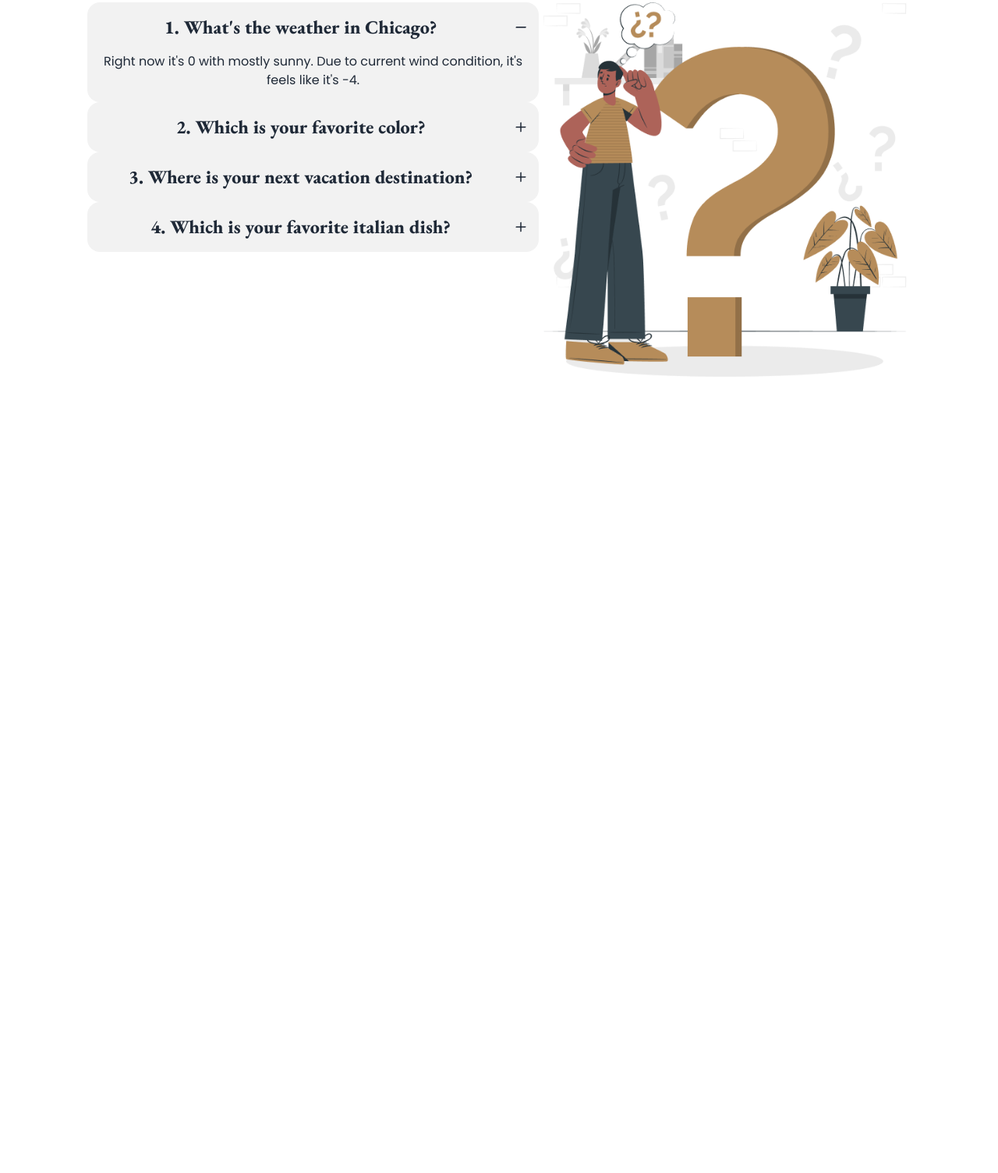
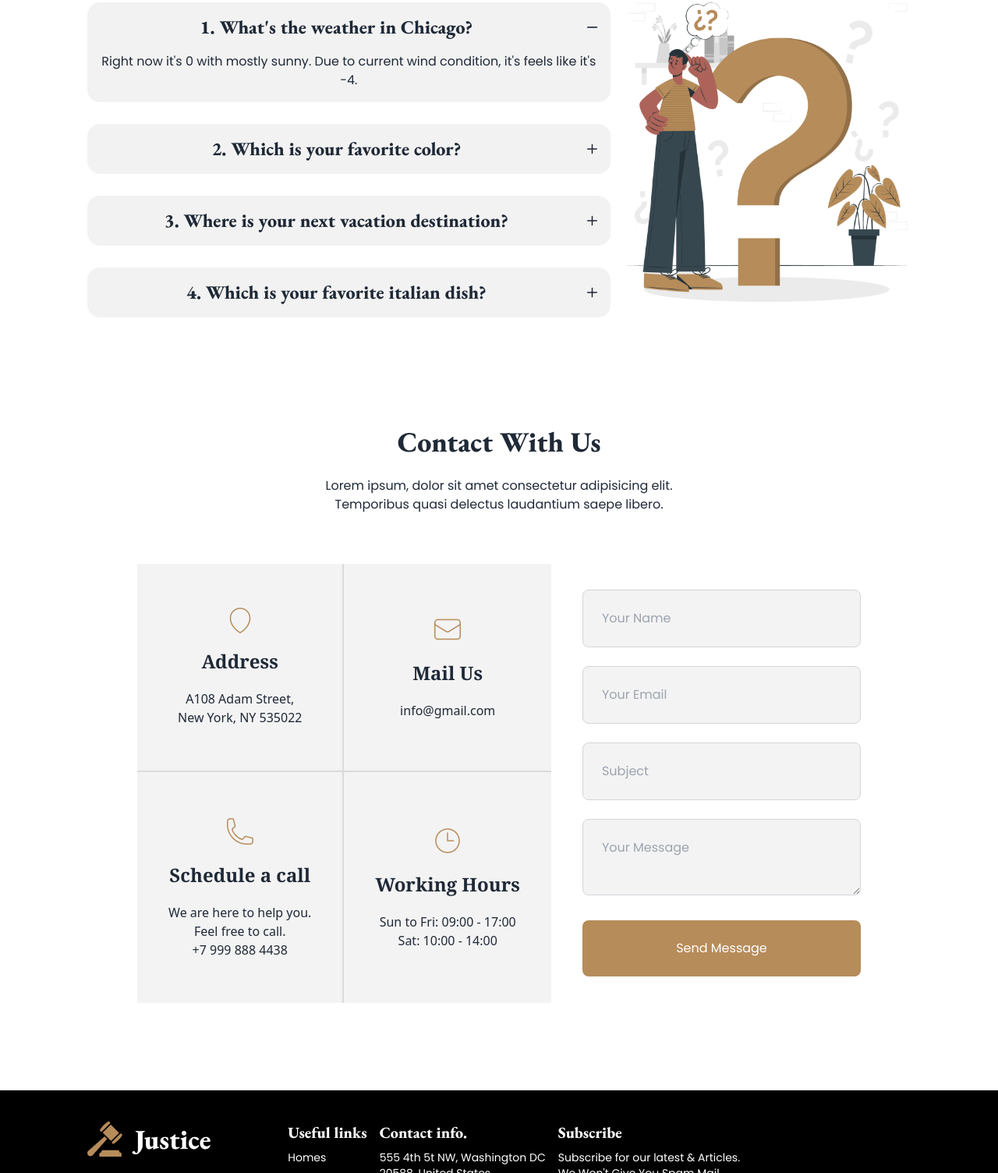
Before and after one commit to asif-444/Legal-Help, a plain HTML site: page index.html in a window 1280 px wide. Shown: the part 2814-4318 px from the top of the page at 78% size. Before the commit the page ends 3297 px from the top, so only its background shows below. Drawn offline with nearby package versions, Linux system fonts and the light colour scheme.

Commit message:
almost finished

```diff
--- a/index.html
+++ b/index.html
@@ -57,7 +57,7 @@
       <div class="flex justify-around items-center sm:px-4 mt-14">
 
         <div>
-                    <img  src="/images/logo2.png " alt="">
+          <img src="/images/logo2.png " alt="">
         </div>
 
         <div class=" flex justify-center poppins ">
@@ -93,8 +93,7 @@
               excepturi exercitationem quasi. In deleniti eaque aut repudiandae et a id nisi.</p>
             <div class="flex justify-center gap-2">
               <form action="text" class="poppins btn  border-none w-96 h-10 ">
-                                <input type="text" placeholder="Search your services"
-                                    class="outline-none bg-transparent">
+                <input type="text" placeholder="Search your services" class="outline-none bg-transparent">
               </form>
               <button
                 class="poppins btn bg-primary-color border-none text-white w-36 h-10 hover:bg-cyan-900">Search</button>
@@ -110,11 +109,12 @@
       <div class=" text-center">
         <h2 class=" evergreen text-4xl font-extrabold">The Legal Practice Area</h2>
         <p class="poppins text-xl font-normal pt-6">Lorem ipsum dolor sit , adipisicing elit. Iste
-                    delectus aliquid quod et adipisci. <br> Lorem ipsum dolor sit, amet consectetur adipisicing elit. Impedit, quo?</p>
+          delectus aliquid quod et adipisci. <br> Lorem ipsum dolor sit, amet consectetur adipisicing elit. Impedit,
+          quo?</p>
       </div>
 
       <!-- grid area -->
-            <div class="pt-16 gap-2 grid grid-cols-1 md:grid-cols-2 lg:grid-cols-3 " >
+      <div class="pt-16 gap-2 grid grid-cols-1 md:grid-cols-2 lg:grid-cols-3 ">
         <div class="card w-96 bg-base-100 ">
           <figure class="px-10 pt-10">
             <img src="/images/business.png" alt="" class="rounded-xl" />
@@ -123,7 +123,8 @@
             <h2 class="card-title evergreen text-3xl font-extrabold">Business Law</h2>
             <p class="poppins pt-6">Lorem ipsum dolor sit amet consectetur adipisicing elit. Eum, iste.</p>
             <div class="card-actions">
-                        <button class=" text-primary-color "><i class="fa-solid fa-circle-arrow-right text-3xl hover:text-cyan-900"></i></button>
+              <button class=" text-primary-color "><i
+                  class="fa-solid fa-circle-arrow-right text-3xl hover:text-cyan-900"></i></button>
             </div>
           </div>
         </div>
@@ -136,7 +137,8 @@
             <h2 class="card-title evergreen text-3xl font-extrabold">Business Law</h2>
             <p class="poppins pt-6">Lorem ipsum dolor sit amet consectetur adipisicing elit. Eum, iste.</p>
             <div class="card-actions">
-                        <button class=" text-primary-color "><i class="fa-solid fa-circle-arrow-right text-3xl hover:text-cyan-900"></i></button>
+              <button class=" text-primary-color "><i
+                  class="fa-solid fa-circle-arrow-right text-3xl hover:text-cyan-900"></i></button>
             </div>
           </div>
         </div>
@@ -149,7 +151,8 @@
             <h2 class="card-title evergreen text-3xl font-extrabold">Business Law</h2>
             <p class="poppins pt-6">Lorem ipsum dolor sit amet consectetur adipisicing elit. Eum, iste.</p>
             <div class="card-actions">
-                        <button class=" text-primary-color "><i class="fa-solid fa-circle-arrow-right text-3xl hover:text-cyan-900"></i></button>
+              <button class=" text-primary-color "><i
+                  class="fa-solid fa-circle-arrow-right text-3xl hover:text-cyan-900"></i></button>
             </div>
           </div>
         </div>
@@ -162,7 +165,8 @@
             <h2 class="card-title evergreen text-3xl font-extrabold">Business Law</h2>
             <p class="poppins pt-6">Lorem ipsum dolor sit amet consectetur adipisicing elit. Eum, iste.</p>
             <div class="card-actions">
-                        <button class=" text-primary-color "><i class="fa-solid fa-circle-arrow-right text-3xl hover:text-cyan-900"></i></button>
+              <button class=" text-primary-color "><i
+                  class="fa-solid fa-circle-arrow-right text-3xl hover:text-cyan-900"></i></button>
             </div>
           </div>
         </div>
@@ -175,7 +179,8 @@
             <h2 class="card-title evergreen text-3xl font-extrabold">Business Law</h2>
             <p class="poppins pt-6">Lorem ipsum dolor sit amet consectetur adipisicing elit. Eum, iste.</p>
             <div class="card-actions">
-                        <button class=" text-primary-color "><i class="fa-solid fa-circle-arrow-right text-3xl hover:text-cyan-900"></i></button>
+              <button class=" text-primary-color "><i
+                  class="fa-solid fa-circle-arrow-right text-3xl hover:text-cyan-900"></i></button>
             </div>
           </div>
         </div>
@@ -187,7 +192,8 @@
             <h2 class="card-title evergreen text-3xl font-extrabold">Business Law</h2>
             <p class="poppins pt-6">Lorem ipsum dolor sit amet consectetur adipisicing elit. Eum, iste.</p>
             <div class="card-actions">
-                        <button class=" text-primary-color "><i class="fa-solid fa-circle-arrow-right text-3xl hover:text-cyan-900"></i></button>
+              <button class=" text-primary-color "><i
+                  class="fa-solid fa-circle-arrow-right text-3xl hover:text-cyan-900"></i></button>
             </div>
           </div>
         </div>
@@ -198,40 +204,54 @@
     <section class="px-4 lg:px-28 ">
       <div class="pt-28">
         <h2 class="evergreen text-center font-extrabold text-4xl">What Our Client Says</h2>
-            <p class="poppins text-center pt-6 pb-16">Lorem ipsum, dolor sit amet consectetur adipisicing elit. <br>Accusantium dignissimos doloribus, soluta impedit voluptatum repudiandae.</p>
+        <p class="poppins text-center pt-6 pb-16">Lorem ipsum, dolor sit amet consectetur adipisicing elit.
+          <br>Accusantium dignissimos doloribus, soluta impedit voluptatum repudiandae.
+        </p>
       </div>
 
       <!-- client carousel -->
-          <div class="carousel w-auto rounded-xl">
-            <div id="slide1" class="carousel-item relative max-w-full max-h-500 opacity-90">
-              <img src="/images/slider-1.jpg" class="w-full" />
+      <div class="carousel w-auto rounded-xl ">
+        <div id="slide1" class="carousel-item relative max-w-full bg-gradient-to-r from-slate-600 to-gray-600 ">
+          <img src="/images/slider-1.jpg" class="w-full mix-blend-overlay	 " />
           <div class="absolute flex justify-between transform -translate-y-1/2 left-5 right-5 top-1/2">
             <a href="#slide4" class=" text-white  hover:text-cyan-800"><i class="fa-solid fa-chevron-left"></i></a>
-                <p class="text-center px-6 text-white poppins text-xl ">Contrary to popular belief, Lorem Ipsum is not simply random text. It has roots in a piece of classical Latin literature from 45 BC, making it over 2000 years old. <br> Richard McClintock, a Latin professor at Hampden-Sydney College in Virginia, looked up one of the more obscure Latin words, consectetur.</p>
-                <a href="#slide2" class="text-white  hover:text-cyan-900"><i class="fa-solid fa-chevron-right"></i></a>
+            <p class="text-center px-6 text-white poppins text-xl ">Contrary to popular belief, Lorem Ipsum is not
+              simply random text. It has roots in a piece of classical Latin literature from 45 BC, making it over 2000
+              years old. <br> Richard McClintock, a Latin professor at Hampden-Sydney College in Virginia, looked up one
+              of the more obscure Latin words, consectetur.</p>
+            <a href="#slide2" class="text-white  hover:text-cyan-800"><i class="fa-solid fa-chevron-right"></i></a>
           </div>
         </div>
-            <div id="slide2" class="carousel-item relative w-full">
-              <img src="/images/slider-2.jpg" class="w-full" />
+        <div id="slide2" class="carousel-item relative w-full bg-gradient-to-r from-slate-600 to-gray-600 ">
+          <img src="/images/slider-2.jpg" class="w-full mix-blend-overlay" />
           <div class="absolute flex justify-between transform -translate-y-1/2 left-5 right-5 top-1/2">
             <a href="#slide1" class="text-white hover:text-cyan-800"><i class="fa-solid fa-chevron-left"></i></a>
-                <p class="text-center px-6 text-white poppins text-xl ">Contrary to popular belief, Lorem Ipsum is not simply random text. It has roots in a piece of classical Latin literature from 45 BC, making it over 2000 years old. <br> Richard McClintock, a Latin professor at Hampden-Sydney College in Virginia, looked up one of the more obscure Latin words, consectetur.</p>
+            <p class="text-center px-6 text-white poppins text-xl ">Contrary to popular belief, Lorem Ipsum is not
+              simply random text. It has roots in a piece of classical Latin literature from 45 BC, making it over 2000
+              years old. <br> Richard McClintock, a Latin professor at Hampden-Sydney College in Virginia, looked up one
+              of the more obscure Latin words, consectetur.</p>
             <a href="#slide3" class="text-white hover:text-cyan-800"><i class="fa-solid fa-chevron-right"></i></a>
           </div>
         </div>
-            <div id="slide3" class="carousel-item relative w-full">
-              <img src="/images/slider-3.jpg" class="w-full" />
+        <div id="slide3" class="carousel-item relative w-full bg-gradient-to-r from-slate-600 to-gray-600">
+          <img src="/images/slider-3.jpg" class="w-full mix-blend-overlay" />
           <div class="absolute flex justify-between transform -translate-y-1/2 left-5 right-5 top-1/2">
             <a href="#slide2" class="text-white hover:text-cyan-800"><i class="fa-solid fa-chevron-left"></i></a>
-                <p class="text-center px-6 text-white poppins text-xl ">Contrary to popular belief, Lorem Ipsum is not simply random text. It has roots in a piece of classical Latin literature from 45 BC, making it over 2000 years old. <br> Richard McClintock, a Latin professor at Hampden-Sydney College in Virginia, looked up one of the more obscure Latin words, consectetur.</p>
+            <p class="text-center px-6 text-white poppins text-xl ">Contrary to popular belief, Lorem Ipsum is not
+              simply random text. It has roots in a piece of classical Latin literature from 45 BC, making it over 2000
+              years old. <br> Richard McClintock, a Latin professor at Hampden-Sydney College in Virginia, looked up one
+              of the more obscure Latin words, consectetur.</p>
             <a href="#slide4" class="text-white  hover:text-cyan-800"><i class="fa-solid fa-chevron-right"></i></a>
           </div>
         </div>
-            <div id="slide4" class="carousel-item relative w-full">
-              <img src="/images/slider-4.jpg" class="w-full" />
+        <div id="slide4" class="carousel-item relative w-full bg-gradient-to-r from-slate-600 to-gray-600 ">
+          <img src="/images/slider-4.jpg" class="w-full mix-blend-overlay" />
           <div class="absolute flex justify-between transform -translate-y-1/2 left-5 right-5 top-1/2">
             <a href="#slide3" class="text-white hover:text-cyan-800"><i class="fa-solid fa-chevron-left"></i></a>
-                <p class="text-center px-6 text-white poppins text-xl ">Contrary to popular belief, Lorem Ipsum is not simply random text. It has roots in a piece of classical Latin literature from 45 BC, making it over 2000 years old. <br> Richard McClintock, a Latin professor at Hampden-Sydney College in Virginia, looked up one of the more obscure Latin words, consectetur.</p>
+            <p class="text-center px-6 text-white poppins text-xl ">Contrary to popular belief, Lorem Ipsum is not
+              simply random text. It has roots in a piece of classical Latin literature from 45 BC, making it over 2000
+              years old. <br> Richard McClintock, a Latin professor at Hampden-Sydney College in Virginia, looked up one
+              of the more obscure Latin words, consectetur.</p>
             <a href="#slide1" class="text-white hover:text-cyan-800"><i class="fa-solid fa-chevron-right"></i></a>
           </div>
         </div>
@@ -242,17 +262,18 @@
     <div class="text-center pt-28">
       <div>
         <h2 class="text-4xl evergreen font-extrabold">Frequently Asked Questions</h2>
-          <p class="poppins pt-6 ">Lorem ipsum dolor sit amet consectetur adipisicing elit. <br> Quae animi nulla a similique nobis.</p>
+        <p class="poppins pt-6 ">Lorem ipsum dolor sit amet consectetur adipisicing elit. <br> Quae animi nulla a
+          similique nobis.</p>
       </div>
 
       <!-- accordian -->
-          <div class="px-4 lg:px-28 pt-16 flex">
+      <section class="px-4 lg:px-28 pt-16 flex gap-4">
 
         <div>
 
-              <div class="collapse collapse-plus bg-base-200">
+          <div class="collapse collapse-plus bg-base-200 mb-7">
             <input type="radio" name="my-accordion-3" checked="checked" />
-                <div class="collapse-title text-2xl font-extrabold evergreen ">
+            <div class="collapse-title text-2xl font-extrabold evergreen">
               1. What's the weather in Chicago?
             </div>
             <div class="collapse-content poppins">
@@ -260,7 +281,7 @@
             </div>
           </div>
 
-              <div class="collapse collapse-plus bg-base-200">
+          <div class="collapse collapse-plus bg-base-200 mb-7">
             <input type="radio" name="my-accordion-3" />
             <div class="collapse-title text-2xl font-extrabold evergreen">
               2. Which is your favorite color?
@@ -270,7 +291,7 @@
             </div>
           </div>
 
-              <div class="collapse collapse-plus bg-base-200 ">
+          <div class="collapse collapse-plus bg-base-200 mb-7">
             <input type="radio" name="my-accordion-3" />
             <div class="collapse-title text-2xl font-extrabold evergreen">
               3. Where is your next vacation destination?
@@ -280,7 +301,7 @@
             </div>
           </div>
 
-              <div class="collapse collapse-plus bg-base-200">
+          <div class="collapse collapse-plus bg-base-200 mb-7">
             <input type="radio" name="my-accordion-3" />
             <div class="collapse-title text-2xl font-extrabold evergreen">
               4. Which is your favorite italian dish?
@@ -293,14 +314,122 @@
         </div>
 
         <div>
-              <img src="/images/faq.png" alt="">
+          <img class="lg:h-[24rem] h-auto w-full" src="/images/faq.png" alt="">
         </div>
 
+      </section>
+    </div>
+
+
+
+<!-- contact section -->
+    <section class="pt-28 pb-28 px-4 lg:px-28">
+      <div>
+        <h2 class="evergreen  font-extrabold text-4xl mb-6 text-center">Contact With Us</h2>
+        <p class="poppins mb-16 text-center">Lorem ipsum, dolor sit amet consectetur adipisicing elit. <br> Temporibus
+          quasi
+          delectus laudantium saepe libero.</p>
+      </div>
+      <div class="flex flex-col lg:flex-row items-center justify-start gap-10 px-0 lg:px-16">
+        <div class="grid grid-cols-1 lg:grid-cols-2 gap-8 lg:gap-0">
+          <div
+            class="max-w-xs py-14 px-10 flex flex-col items-center justify-center gap-5 border-2 lg:border-l-0 lg:border-t-0 lg:border-b-0 lg:border-r-2 border-black border-opacity-10 bg-[#F3F3F3]">
+            <img src="/images/address.png" alt="address">
+            <h2 class="text-2xl font-semibold font-serif">Address</h2>
+            <p class="text-center">A108 Adam Street,<br>
+              New York, NY 535022</p>
+          </div>
+          <div
+            class="max-w-xs py-14 px-10 flex flex-col items-center justify-center gap-5 border-2 lg:border-l-0 lg:border-t-0 lg:border-b-0 lg:border-r-0 border-black border-opacity-10 bg-[#F3F3F3]">
+            <img src="/images/email.png" alt="email">
+            <h2 class="text-2xl font-semibold font-serif">Mail Us</h2>
+            <p class="text-center">info@gmail.com</p>
+          </div>
+          <div
+            class="max-w-xs py-14 px-10 flex flex-col items-center justify-center gap-5 border-2 lg:border-l-0 lg:border-t-2 lg:border-b-0 lg:border-r-2 border-black border-opacity-10 bg-[#F3F3F3]">
+            <img src="/images/call.png" alt="call">
+            <h2 class="text-2xl font-semibold font-serif">Schedule a call</h2>
+            <p class="text-center">We are here to help you. <br> Feel free to call. <br> +7 999 888 4438 </p>
+          </div>
+          <div
+            class="max-w-xs py-14 px-10 flex flex-col items-center justify-center gap-5 border-2 lg:border-l-0 lg:border-t-2 lg:border-b-0 lg:border-r-0 border-black border-opacity-10 bg-[#F3F3F3]">
+            <img src="/images/time.png" alt="time">
+            <h2 class="text-2xl font-semibold font-serif">Working Hours</h2>
+            <p class="text-center">Sun to Fri: 09:00 - 17:00<br>
+              Sat: 10:00 - 14:00</p>
           </div>
         </div>
+        <div class="flex-1 px-2 lg:px-0">
+          <form>
+            <div class="grid gap-8">
+              <div class="grid gap-6">
+                <input type="text"
+                  class="bg-[#F3F3F3] border border-gray-300 text-gray-900 text-base poppins rounded-lg  block w-full p-6 "
+                  placeholder="Your Name">
+                <input type="email"
+                  class="bg-[#F3F3F3] border border-gray-300 text-gray-900 text-base poppins rounded-lg  block w-full p-6"
+                  placeholder="Your Email">
+                <input type="text"
+                  class="bg-[#F3F3F3] border border-gray-300 text-gray-900 text-base poppins rounded-lg  block w-full p-6"
+                  placeholder="Subject">
+                <textarea name="post-text"
+                  class="bg-[#F3F3F3] border border-gray-300 text-gray-900 text-base poppins rounded-lg block w-full p-6"
+                  placeholder="Your Message"></textarea>
+              </div>
+              <button type="submit"
+                class="text-white bg-[#B68C5A]  focus:ring-4 focus:outline-none font-medium rounded-lg text-base w-full sm:w-auto px-5 py-6 text-center poppins hover:bg-cyan-900">Send
+                Message</button>
+          </form>
+        </div>
+      </div>
+
+    </section>
   </main>
-    <footer>
 
+  <!-- footer section  -->
+  <footer class="footer p-10 bg-black text-white px-4 lg:px-28 grid">
+    <nav>
+      <img src="/images/logo.png" alt="">
+      <p class="poppins pt-4">Lorem ipsum dolor, <br> sit amet consectetur adipisicing elit. <br> Fugit iure quia
+        recusandae voluptatum necessitatibus.</p>
+    </nav>
+    <nav>
+      <header class=" text-xl font-bold evergreen ">
+        Useful links
+      </header>
+      <div class="poppins flex flex-col">
+        <a class="hover:text-cyan-500">Homes</a> <br>
+
+        <a class="hover:text-cyan-500">About Us</a> <br>
+        <a class="hover:text-cyan-500">Cases</a> <br>
+        <a class="hover:text-cyan-500">Blog</a> <br>
+        <a class="hover:text-cyan-500">Contact us</a>
+      </div>
+    </nav>
+    <nav>
+      <header class=" text-xl font-bold evergreen">Contact info.
+      </header>
+      <div class="poppins flex flex-col">
+        <p>555 4th 5t NW, Washington DC <br>20588, United States</p> <br>
+        <p class="hover:text-cyan-500">+7 888 969 4446</p> <br>
+        <p class="hover:text-cyan-500">+7 888 999 4446</p> <br>
+        <p class="hover:text-cyan-500">info@gmail.com</p> <br>
+        <p class="hover:text-cyan-500">info@outlook.com</p>
+      </div>
+    </nav>
+    <form>
+      <header class=" text-xl font-bold evergreen">Subscribe</header>
+      <p class="poppins">Subscribe for our latest & Articles. <br> We Won't Give You Spam Mail. <br> Don't worry. </p>
+      <fieldset class="form-control w-80">
+        <label class="label">
+          <span class="label-text text-gray-500 poppins">Enter your email address...</span>
+        </label>
+        <div class="join">
+          <input type="text" placeholder="username@site.com" class="input  join-item poppins" />
+          <button class="btn bg-primary-color join-item text-white poppins hover:bg-cyan-800">Subscribe <i class="fa-regular fa-paper-plane"></i></button>
+        </div>
+      </fieldset>
+    </form>
   </footer>
 </body>
 
```
Lines whose indentation alone changed are shown as unchanged.
